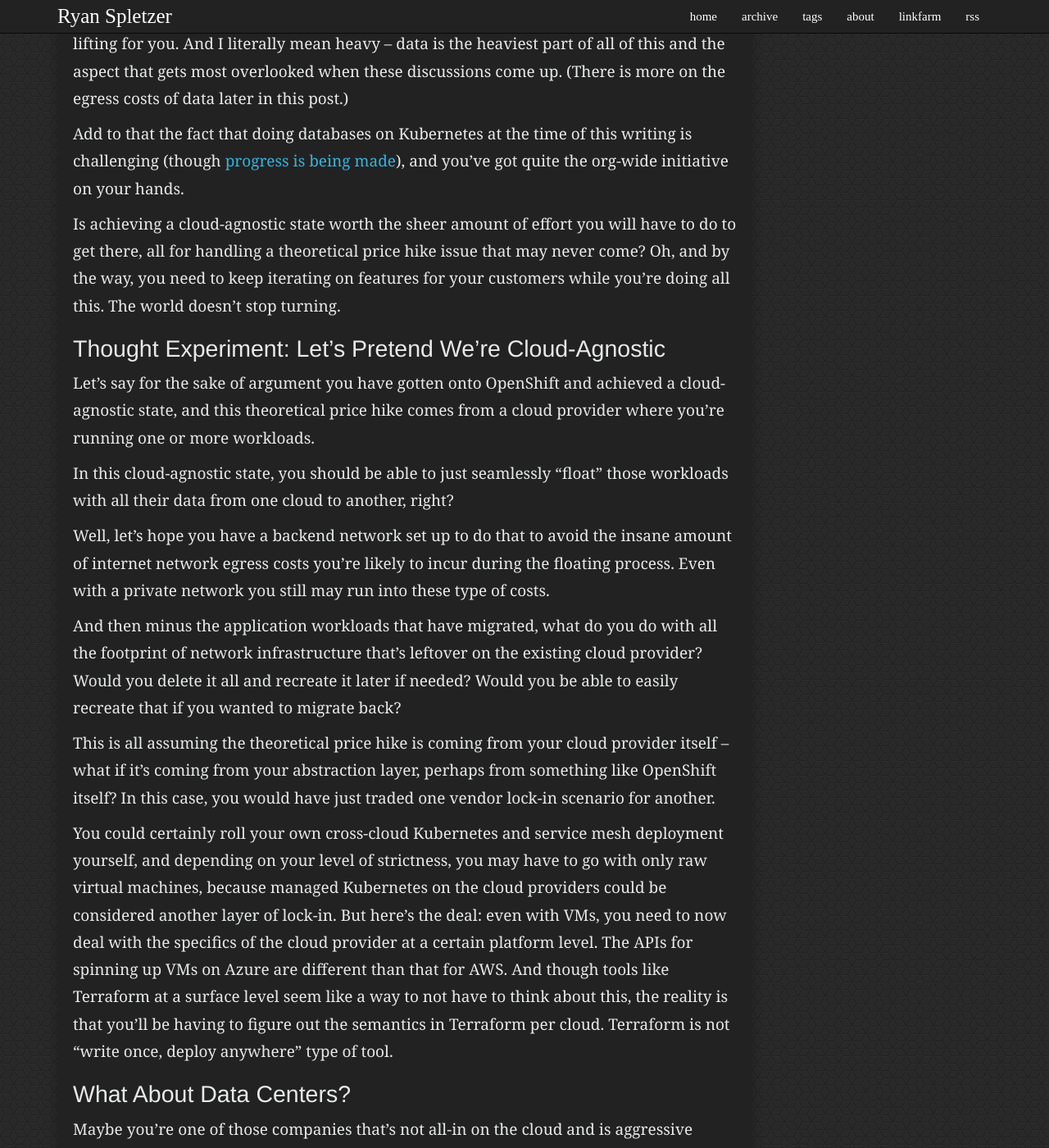
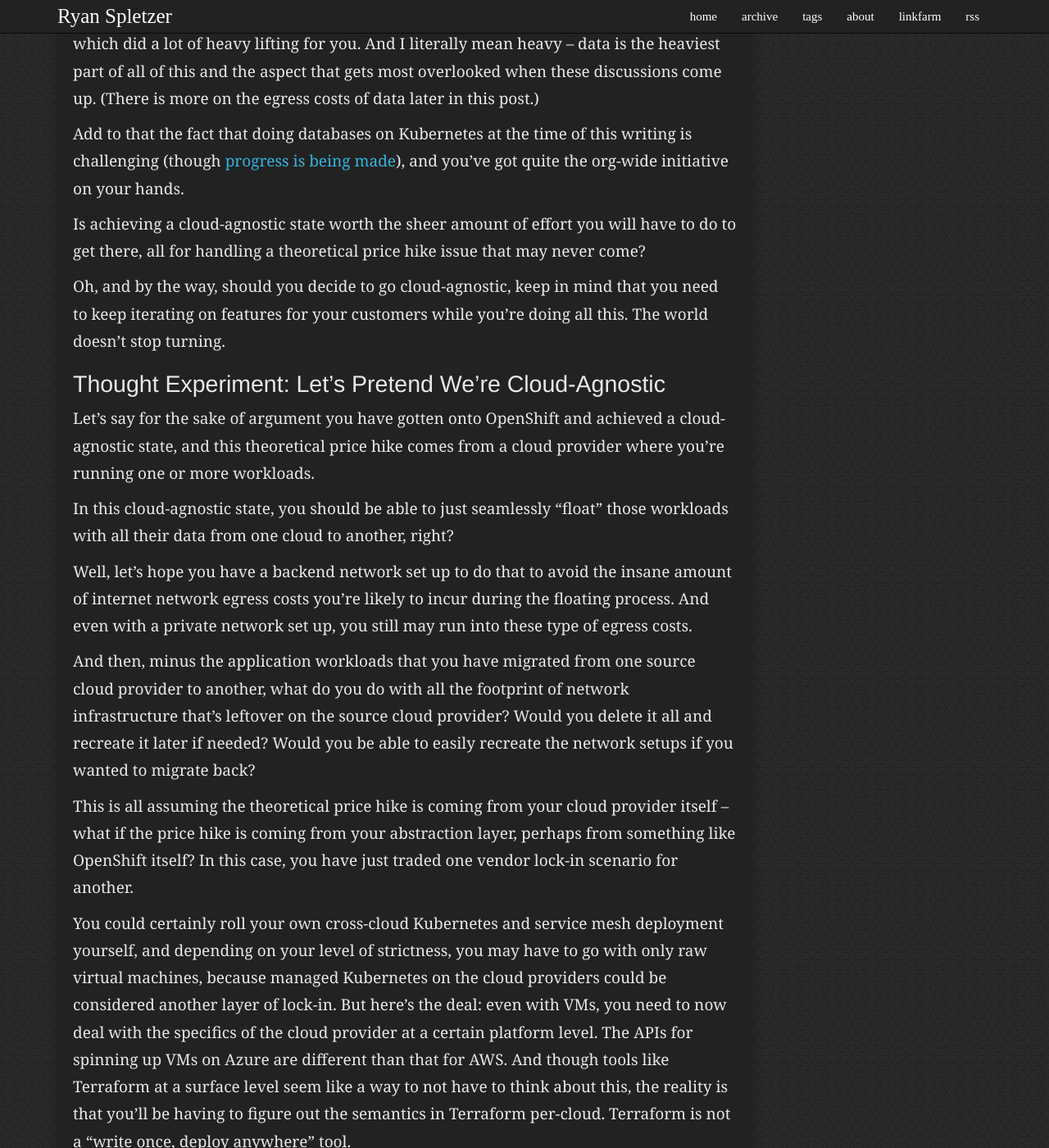
Before and after one commit to ryanspletzer/ryanspletzer.github.io, a Jekyll site: the page built from _posts/2023-03-26-vendor-lock-in.md, in a window 1280 px wide and 1400 px high, scrolled down 1979 px. Shown: the whole window at 82% size. Built offline with Jekyll 4.4.1, drawn with Linux system fonts in a browser that asks for light colours; some of the changed text lies outside the part shown.

Commit message:
Vendor lock-in post edits

```diff
--- a/_posts/2023-03-26-vendor-lock-in.md
+++ b/_posts/2023-03-26-vendor-lock-in.md
@@ -67,18 +67,20 @@ There are more aspects to think through than this, but in my experience, your en
 you do authentication/authorization amongst cloud resources, and the way you do database workloads, all have to be
 thoroughly re-thought.
 
-Even if you are using more database protocols like MySQL or Mongo or others, it may be backed by a cloud-native service
-like Aurora or DocumentDB which did a lot of heavy lifting for you. And I literally mean heavy -- data is the heaviest
-part of all of this and the aspect that gets most overlooked when these discussions come up. (There is more on the egress
-costs of data later in this post.)
+Even if you are using more non-cloud-specific database protocols or APIs like MySQL or Mongo or others, it may be backed
+by a cloud-native service like Aurora or DocumentDB which did a lot of heavy lifting for you. And I literally mean heavy
+-- data is the heaviest part of all of this and the aspect that gets most overlooked when these discussions come up.
+(There is more on the egress costs of data later in this post.)
 
 Add to that the fact that doing databases on Kubernetes at the time of this writing is challenging (though
 [progress is being made](https://www.oreilly.com/library/view/managing-cloud-native/9781098111380/)), and you've got
 quite the org-wide initiative on your hands.
 
 Is achieving a cloud-agnostic state worth the sheer amount of effort you will have to do to get there, all for handling
-a theoretical price hike issue that may never come? Oh, and by the way, you need to keep iterating on features for your
-customers while you're doing all this. The world doesn't stop turning.
+a theoretical price hike issue that may never come?
+
+Oh, and by the way, should you decide to go cloud-agnostic, keep in mind that you need to keep iterating on features for
+your customers while you're doing all this. The world doesn't stop turning.
 
 ## Thought Experiment: Let's Pretend We're Cloud-Agnostic
 
@@ -89,15 +91,16 @@ In this cloud-agnostic state, you should be able to just seamlessly "float" thos
 cloud to another, right?
 
 Well, let's hope you have a backend network set up to do that to avoid the insane amount of internet network egress
-costs you're likely to incur during the floating process. Even with a private network you still may run into these
-type of costs.
+costs you're likely to incur during the floating process. And even with a private network set up, you still may run into
+these type of egress costs.
 
-And then minus the application workloads that have migrated, what do you do with all the footprint of network
-infrastructure that's leftover on the existing cloud provider? Would you delete it all and recreate it later if needed?
-Would you be able to easily recreate that if you wanted to migrate back?
+And then, minus the application workloads that you have migrated from one source cloud provider to another, what do you
+do with all the footprint of network infrastructure that's leftover on the source cloud provider? Would you delete it
+all and recreate it later if needed? Would you be able to easily recreate the network setups if you wanted to migrate
+back?
 
-This is all assuming the theoretical price hike is coming from your cloud provider itself -- what if it's coming from
-your abstraction layer, perhaps from something like OpenShift itself? In this case, you would have just traded one
+This is all assuming the theoretical price hike is coming from your cloud provider itself -- what if the price hike is
+coming from your abstraction layer, perhaps from something like OpenShift itself? In this case, you have just traded one
 vendor lock-in scenario for another.
 
 You could certainly roll your own cross-cloud Kubernetes and service mesh deployment yourself, and depending on your
@@ -105,8 +108,8 @@ level of strictness, you may have to go with only raw virtual machines, because
 providers could be considered another layer of lock-in. But here's the deal: even with VMs, you need to now deal with
 the specifics of the cloud provider at a certain platform level. The APIs for spinning up VMs on Azure are different
 than that for AWS. And though tools like Terraform at a surface level seem like a way to not have to think about this,
-the reality is that you'll be having to figure out the semantics in Terraform per cloud. Terraform is not "write once,
-deploy anywhere" type of tool.
+the reality is that you'll be having to figure out the semantics in Terraform per-cloud. Terraform is not a "write once,
+deploy anywhere" tool.
 
 ## What About Data Centers?
 
@@ -121,12 +124,13 @@ an interchangeable commodity, you're still at the mercy of what is offered in a
 
 ## Vendor Lock-In is Unavoidable or: How I Learned to Stop Worrying and Start Deploying
 
-I'm taking the prior scenario to an extreme, only to wrap it back around this point: vendor lock-in is both a real
-thing, and an unavoidable thing.
+I'm taking the prior scenario to an extreme, only to wrap it back around the following point:
+
+Vendor lock-in is both a real thing, and an unavoidable thing.
 
 If vendor lock-in is unavoidable, what are we to do?
 
 Well, as in all things in business, partner with the right service providers that you trust, and hope that they have
 your long-term success in mind. That may sound ominous, but it should give you confidence: if vendor lock-in is
-unavoidable, you should fearlessly deploy to the cloud provide that makes sense for the workload, whether you have the
+unavoidable, you should fearlessly deploy to the cloud provider that makes sense for the workload, whether you have the
 mythical abstraction layer in place or not.
```
